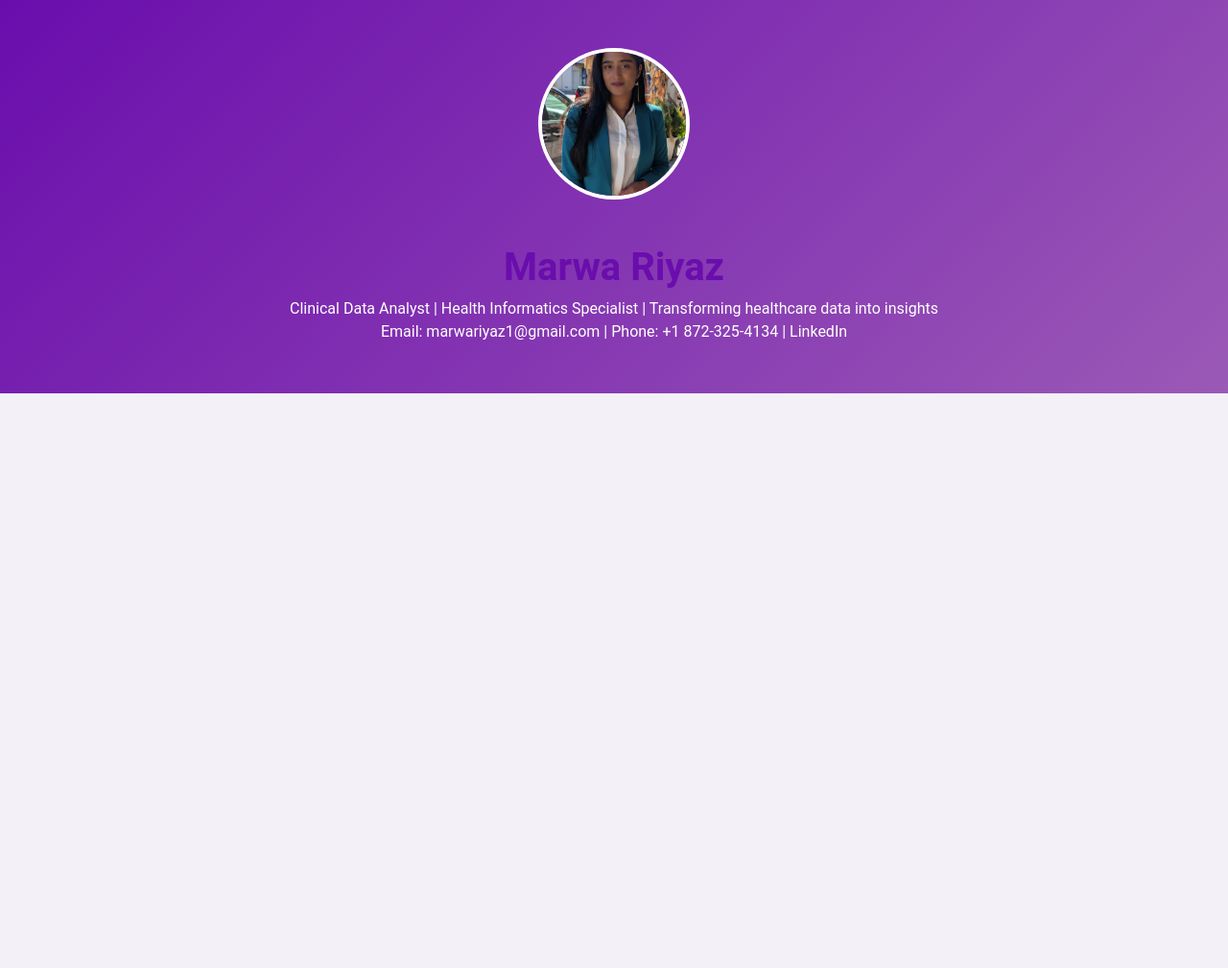
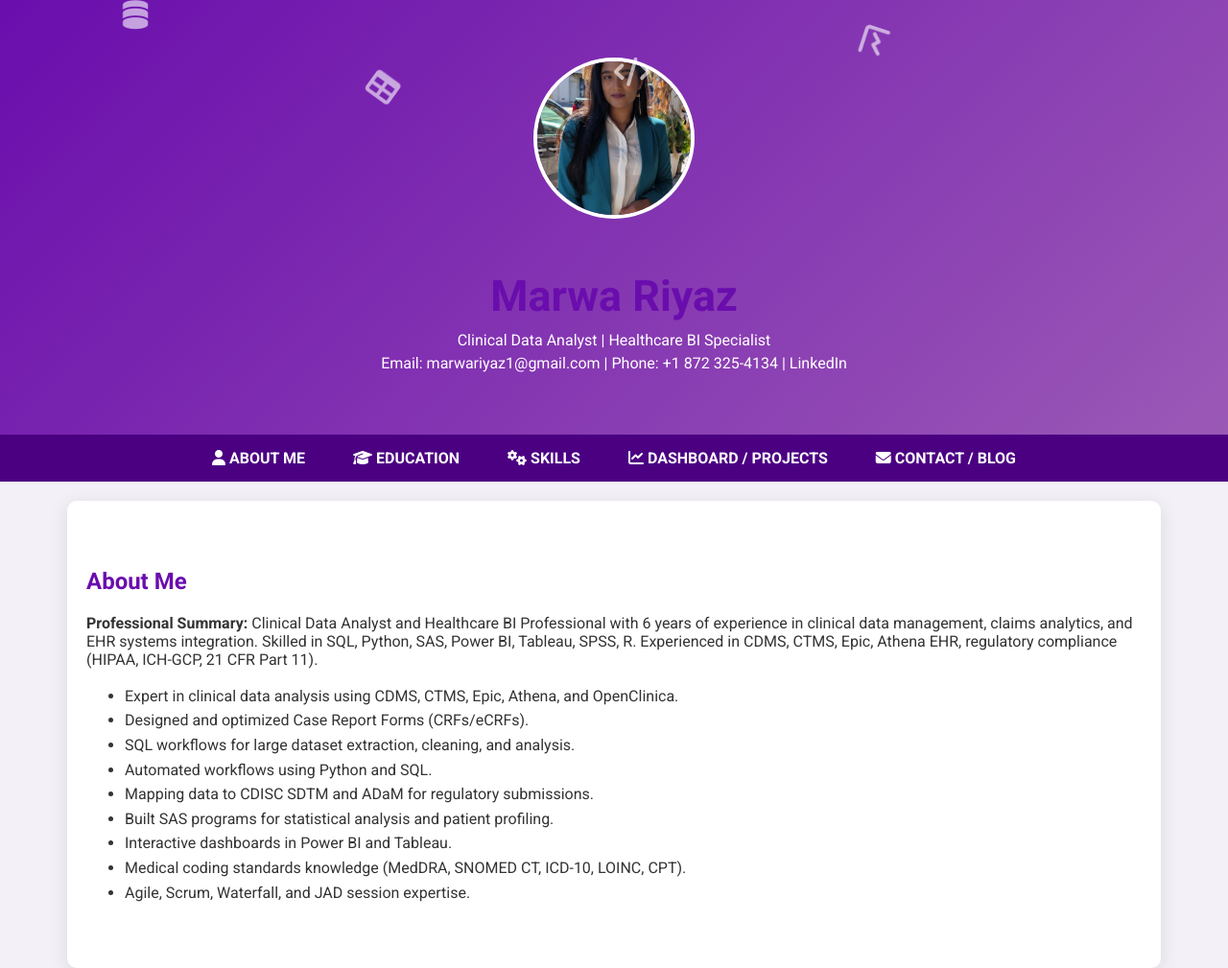
Before and after one commit to MarwaRiyaz/marwa-portfolio, a plain HTML site: page index.html in a window 1280 px wide. Shown: the whole page at 96% size. Before the commit the page ends 800 px from the top, so only its background shows below. Drawn offline with Linux system fonts and the light colour scheme.

Commit message:
Update index.html

```diff
--- a/index.html
+++ b/index.html
@@ -1,48 +1,40 @@
+<!DOCTYPE html>
+<html lang="en">
+<head>
+<meta charset="UTF-8">
+<meta name="viewport" content="width=device-width, initial-scale=1.0">
+<title>Marwa Riyaz Portfolio</title>
+<!-- Google Fonts -->
+<link href="https://fonts.googleapis.com/css2?family=Roboto:wght@400;700&display=swap" rel="stylesheet">
+<!-- Font Awesome -->
+<link rel="stylesheet" href="https://cdnjs.cloudflare.com/ajax/libs/font-awesome/6.5.0/css/all.min.css">
 <style>
-  body {font-family: 'Roboto', sans-serif; margin:0; padding:0; background:#f3f0f8; color:#333; overflow-x:hidden;}
+  body {font-family:'Roboto', sans-serif; margin:0; padding:0; background:#f3f0f8; color:#333; overflow-x:hidden;}
   a {text-decoration:none; color:inherit;}
   h1,h2 {color:#6a0dad;}
-  section {padding:60px 20px; max-width:1000px; margin:auto; margin-top:20px; background:white; border-radius:10px; box-shadow:0 4px 15px rgba(0,0,0,0.1);}
+  section {padding:50px 20px; max-width:1100px; margin:auto; margin-top:20px; background:white; border-radius:10px; box-shadow:0 4px 20px rgba(0,0,0,0.1);}
   ul {line-height:1.6;}
 
   /* Header */
   header {
     background: linear-gradient(135deg, #6a0dad, #9b59b6);
-    color:white;
-    text-align:center;
-    padding:50px 20px;
-    position:relative;
-    overflow:hidden;
+    color:white; text-align:center; padding:60px 20px; position:relative; overflow:hidden;
   }
-  .profile-pic {
-    width:150px; height:150px;
-    border-radius:50%;
-    border:4px solid white;
-    margin-bottom:20px;
-    object-fit:cover;
-    transition: transform 0.5s;
-  }
-  .profile-pic:hover { transform: scale(1.1); }
-
-  header h1 {font-size:2.5em; margin-bottom:10px;}
+  .profile-pic {width:160px; height:160px; border-radius:50%; border:4px solid white; margin-bottom:20px; object-fit:cover; transition: transform 0.5s;}
+  .profile-pic:hover {transform: scale(1.1);}
+  header h1 {font-size:2.8em; margin-bottom:10px;}
   header p {margin:5px 0;}
 
   /* Floating icons */
-  .floating-icon {
-    position:absolute;
-    font-size:24px;
-    opacity:0.6;
-    color:white;
-    animation: floatAnim 10s linear infinite;
-  }
+  .floating-icon {position:absolute; font-size:30px; opacity:0.6; color:white; animation:floatAnim 10s linear infinite;}
   @keyframes floatAnim {
     0% {transform: translateY(0) rotate(0deg);}
     50% {transform: translateY(-20px) rotate(180deg);}
     100% {transform: translateY(0) rotate(360deg);}
   }
 
-  /* Nav */
-  nav {display:flex; justify-content:center; flex-wrap:wrap; background:#4b0082;}
+  /* Navigation */
+  nav {display:flex; justify-content:center; flex-wrap:wrap; background:#4b0082; position:sticky; top:0; z-index:100;}
   nav a {color:white; padding:15px 25px; text-transform:uppercase; font-weight:600; transition:0.3s;}
   nav a:hover {background:#6a0dad; border-radius:5px;}
 
@@ -53,30 +45,102 @@
   /* Tabs */
   .tabcontent {display:none; animation:fadeIn 0.8s;}
   .tabcontent.active {display:block;}
-
-  /* Icons */
-  .fa {margin-right:8px; color:#6a0dad;}
-
-  /* Fade-in animation */
   @keyframes fadeIn {from{opacity:0;} to{opacity:1;}}
 
   /* Project Cards */
-  .project-card {
-    border:1px solid #ddd; border-radius:8px; padding:15px; margin-bottom:15px;
-    transition:0.3s; background:#faf5ff;
-  }
+  .project-card {border:1px solid #ddd; border-radius:8px; padding:15px; margin-bottom:15px; transition:0.3s; background:#faf5ff;}
   .project-card:hover {transform:translateY(-5px); box-shadow:0 4px 15px rgba(0,0,0,0.2);}
 </style>
+</head>
+<body>
 
 <header>
   <img src="https://github.com/MarwaRiyaz/marwa-portfolio/blob/main/1.jpg?raw=true" alt="Marwa Riyaz" class="profile-pic">
   <h1>Marwa Riyaz</h1>
-  <p>Clinical Data Analyst | Health Informatics Specialist | Transforming healthcare data into insights</p>
-  <p>Email: <a href="mailto:marwariyaz1@gmail.com">marwariyaz1@gmail.com</a> | Phone: +1 872-325-4134 | <a href="#" target="_blank">LinkedIn</a></p>
+  <p>Clinical Data Analyst | Healthcare BI Specialist</p>
+  <p>Email: <a href="mailto:marwariyaz1@gmail.com">marwariyaz1@gmail.com</a> | Phone: +1 872 325-4134 | <a href="https://www.linkedin.com/in/marwa-riyaz-896046258/" target="_blank">LinkedIn</a></p>
 
-  <!-- Floating Data Icons -->
+  <!-- Floating Icons -->
   <i class="fa fa-database floating-icon" style="top:20px; left:10%; animation-delay:0s;"></i>
   <i class="fa fa-chart-line floating-icon" style="top:40px; left:70%; animation-delay:2s;"></i>
   <i class="fa fa-table floating-icon" style="top:80px; left:30%; animation-delay:4s;"></i>
   <i class="fa fa-code floating-icon" style="top:60px; left:50%; animation-delay:6s;"></i>
 </header>
+
+<nav>
+  <a href="#" onclick="openTab('about')"><i class="fa fa-user"></i> About Me</a>
+  <a href="#" onclick="openTab('education')"><i class="fa fa-graduation-cap"></i> Education</a>
+  <a href="#" onclick="openTab('skills')"><i class="fa fa-cogs"></i> Skills</a>
+  <a href="#" onclick="openTab('projects')"><i class="fa fa-chart-line"></i> Dashboard / Projects</a>
+  <a href="#" onclick="openTab('contact')"><i class="fa fa-envelope"></i> Contact / Blog</a>
+</nav>
+
+<section id="about" class="tabcontent active">
+  <h2>About Me</h2>
+  <p><strong>Professional Summary:</strong> Clinical Data Analyst and Healthcare BI Professional with 6 years of experience in clinical data management, claims analytics, and EHR systems integration. Skilled in SQL, Python, SAS, Power BI, Tableau, SPSS, R. Experienced in CDMS, CTMS, Epic, Athena EHR, regulatory compliance (HIPAA, ICH-GCP, 21 CFR Part 11).</p>
+  <ul>
+    <li>Expert in clinical data analysis using CDMS, CTMS, Epic, Athena, and OpenClinica.</li>
+    <li>Designed and optimized Case Report Forms (CRFs/eCRFs).</li>
+    <li>SQL workflows for large dataset extraction, cleaning, and analysis.</li>
+    <li>Automated workflows using Python and SQL.</li>
+    <li>Mapping data to CDISC SDTM and ADaM for regulatory submissions.</li>
+    <li>Built SAS programs for statistical analysis and patient profiling.</li>
+    <li>Interactive dashboards in Power BI and Tableau.</li>
+    <li>Medical coding standards knowledge (MedDRA, SNOMED CT, ICD-10, LOINC, CPT).</li>
+    <li>Agile, Scrum, Waterfall, and JAD session expertise.</li>
+  </ul>
+</section>
+
+<section id="education" class="tabcontent">
+  <h2>Education</h2>
+  <ul>
+    <li>Master of Science in Health Informatics – Governors State University, Chicago, IL</li>
+    <li>Bachelor of Pharmacy – Jawaharlal Nehru Technological University, Hyderabad, India</li>
+  </ul>
+</section>
+
+<section id="skills" class="tabcontent">
+  <h2>Technical Skills</h2>
+  <ul>
+    <li><i class="fa fa-terminal"></i> Languages & Scripting: SQL, Python, R, SAS, SPSS, Shell Scripting</li>
+    <li><i class="fa fa-chart-line"></i> BI & Reporting Tools: Power BI, Tableau, Excel, MS Access</li>
+    <li><i class="fa fa-hospital"></i> Clinical & Healthcare Systems: Medidata Rave, OpenClinica, Epic, Athena EHR, CTMS, CDMS</li>
+    <li><i class="fa fa-book"></i> Standards & Coding: CDASH, CDISC SDTM/ADaM, ICD-10, CPT, SNOMED CT, LOINC, MedDRA</li>
+    <li><i class="fa fa-network-wired"></i> Data Integration & Interoperability: HL7, FHIR, EHR Integration</li>
+    <li><i class="fa fa-project-diagram"></i> Project Management: Agile, Scrum, Waterfall, JAD Sessions, BRD, FRS</li>
+  </ul>
+</section>
+
+<section id="projects" class="tabcontent">
+  <h2>Dashboard / Projects</h2>
+  <div class="project-card">
+    <h3><i class="fa fa-chart-bar"></i> Power BI Dashboard</h3>
+    <a href="#" class="btn" target="_blank">View Dashboard</a>
+  </div>
+  <div class="project-card">
+    <h3><i class="fa fa-chart-pie"></i> Tableau Dashboard</h3>
+    <a href="#" class="btn" target="_blank">View Dashboard</a>
+  </div>
+  <div class="project-card">
+    <h3><i class="fa fa-code"></i> Python Analysis</h3>
+    <a href="#" class="btn" target="_blank">View Notebook</a>
+  </div>
+</section>
+
+<section id="contact" class="tabcontent">
+  <h2>Contact & LinkedIn</h2>
+  <p>Email: <a href="mailto:marwariyaz1@gmail.com">marwariyaz1@gmail.com</a></p>
+  <p>Phone: +1 872 325-4134</p>
+  <p>LinkedIn: <a href="https://www.linkedin.com/in/marwa-riyaz-896046258/" target="_blank">View Profile</a></p>
+</section>
+
+<script>
+function openTab(tabId) {
+  const tabs = document.querySelectorAll('.tabcontent');
+  tabs.forEach(tab => tab.classList.remove('active'));
+  document.getElementById(tabId).classList.add('active');
+}
+</script>
+
+</body>
+</html>
```
